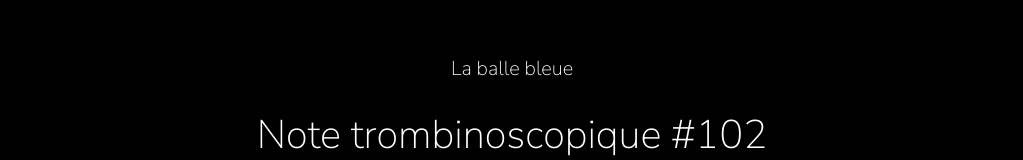
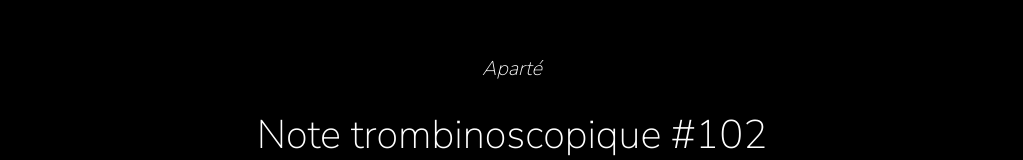
Before and after one commit to vincentdchn/alphi, a Next.js app: page / in a window 1280 px wide. Shown: the part 134-294 px from the top of the page, without its empty margins (128-1151 px from the left). Built offline with nearby package versions, Linux system fonts and the light colour scheme.

Commit message:
changing La Balle Bleue to aparté

```diff
--- a/pages/index.js
+++ b/pages/index.js
@@ -16,7 +16,7 @@ export default function Home() {
       <main className={styles.main}>
 
           <div className={styles.title2}>
-              <a href="https://youtu.be/ZRiY0CRl_O8" target="_blank">La balle bleue</a>
+              <a href="https://youtu.be/ZRiY0CRl_O8" target="_blank">Aparté</a>
           </div>
 
         <div className={styles.title}>
--- a/styles/Home.module.css
+++ b/styles/Home.module.css
@@ -18,6 +18,7 @@
 .title2 {
   color: white;
   font-size: calc(0.75em + 1vmin);
+  font-style: italic;
   font-weight: normal;
   line-height: 1.15;
 }
```
Also changed, not shown: 1 other file (tests, documents, lock files or other folders).
